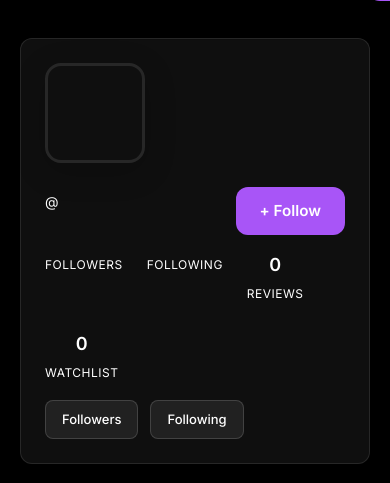
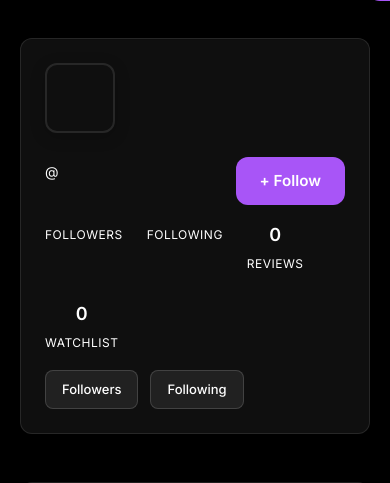
Before and after one commit to RobinsonX47/LUMO, a Flask app: template templates/users/public_profile.html in a window 390 px wide. Shown: the part 52-535 px from the top of the page. Run offline with Flask 3, Linux system fonts and the light colour scheme; the template is opened without the code that fills it, so the values that code supplies are empty.

Commit message:
fix: rename profile-avatar to profile-page-avatar in profile pages to prevent navbar conflict

```diff
--- a/templates/base.html
+++ b/templates/base.html
@@ -275,7 +275,9 @@
             {{ current_user.name[0]|upper }}
           </div>
           {% endif %}
-          <span style="margin-left: 6px; font-size: 0.9rem; line-height: 1;">Profile</span>
+          <span style="margin-left: 6px; font-size: 0.9rem; line-height: 1"
+            >Profile</span
+          >
         </a>
         <a href="{{ url_for('auth.logout') }}" class="nav-logout-btn">
           <svg
--- a/templates/users/profile.html
+++ b/templates/users/profile.html
@@ -9,7 +9,7 @@ endblock %} {% block content %}
     style="display: flex; gap: 16px; align-items: flex-start; flex-wrap: wrap"
   >
     <!-- Avatar Section -->
-    <div class="profile-avatar">
+    <div class="profile-page-avatar">
       {% if user.avatar %}
       <img
         src="{{ user.avatar }}"
@@ -306,7 +306,7 @@ endblock %} {% block content %}
 </section>
 
 <style>
-  .profile-avatar {
+  .profile-page-avatar {
     width: 80px;
     height: 80px;
     border-radius: 12px;
@@ -348,7 +348,7 @@ endblock %} {% block content %}
   }
 
   @media (max-width: 768px) {
-    .profile-avatar {
+    .profile-page-avatar {
       width: 70px;
       height: 70px;
     }
--- a/templates/users/public_profile.html
+++ b/templates/users/public_profile.html
@@ -9,7 +9,7 @@
     style="display: flex; gap: 24px; align-items: flex-start; flex-wrap: wrap"
   >
     <!-- Avatar Section -->
-    <div class="profile-avatar">
+    <div class="profile-page-avatar">
       {% if user.avatar %}
       <img
         src="{{ user.avatar }}"
@@ -310,14 +310,14 @@
 {% endif %}
 
 <style>
-  .profile-avatar {
-    width: 140px;
-    height: 140px;
-    border-radius: 16px;
+  .profile-page-avatar {
+    width: 80px;
+    height: 80px;
+    border-radius: 12px;
     overflow: hidden;
     flex-shrink: 0;
-    border: 3px solid rgba(255, 255, 255, 0.1);
-    box-shadow: 0 8px 32px rgba(0, 0, 0, 0.2);
+    border: 2px solid rgba(255, 255, 255, 0.1);
+    box-shadow: 0 4px 16px rgba(0, 0, 0, 0.2);
   }
 
   .stat-item {
@@ -344,9 +344,9 @@
   }
 
   @media (max-width: 768px) {
-    .profile-avatar {
-      width: 100px;
-      height: 100px;
+    .profile-page-avatar {
+      width: 70px;
+      height: 70px;
     }
 
     .profile-header {
```
